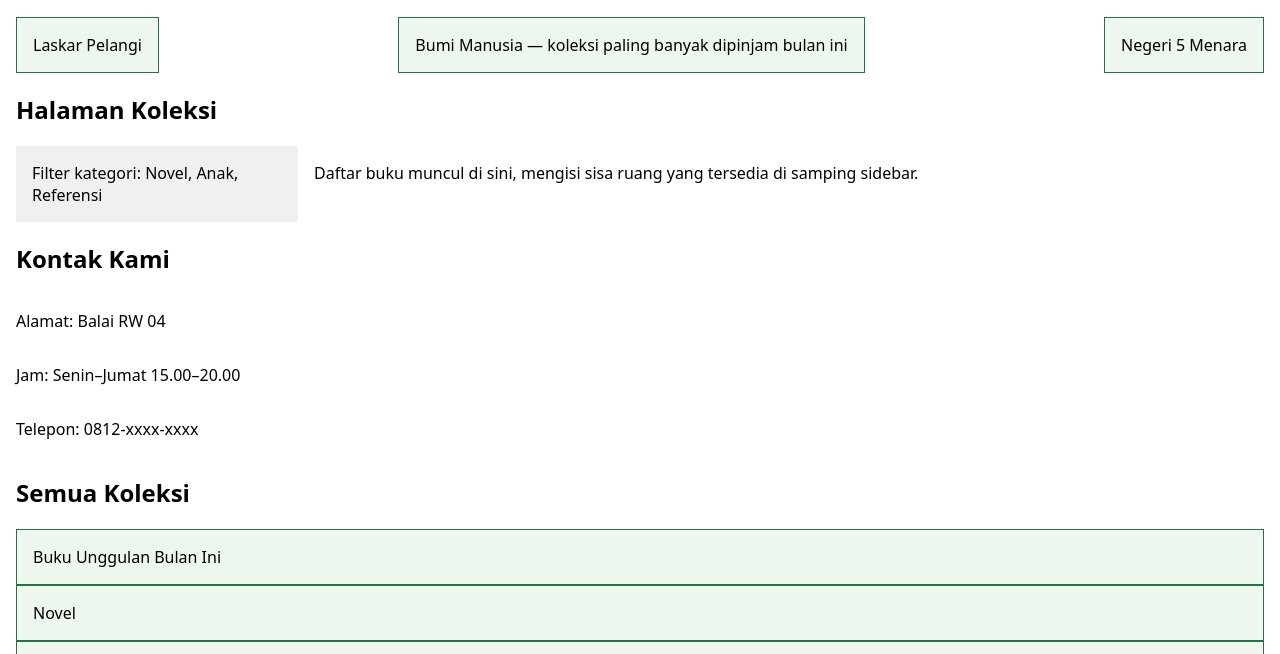
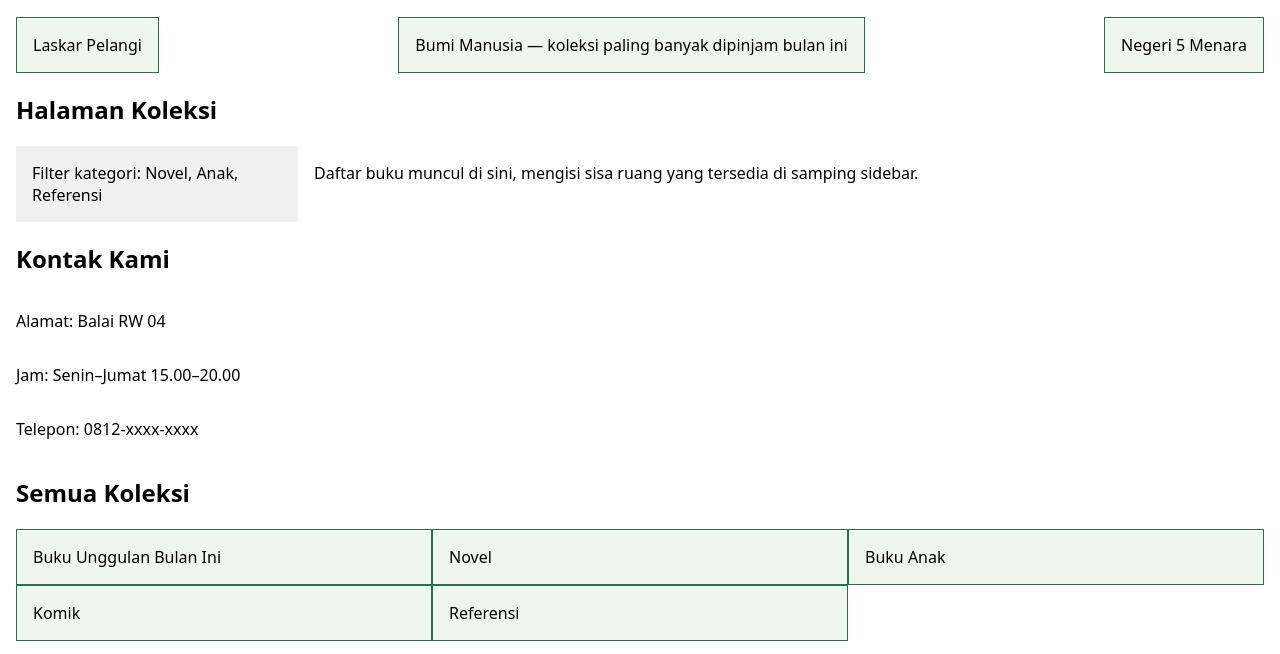
Before and after one commit to webdev-if-its/pweb-5053251028, a website: page m03/index.html in a window 1280 px wide. Shown: the part 138-792 px from the top of the page. Drawn offline with Linux system fonts and the light colour scheme.

Commit message:
Selesai level 6 m03

```diff
--- a/m03/style.css
+++ b/m03/style.css
@@ -49,6 +49,8 @@ body {
 
 /* Level 6 */
 .kisi {
+  display: grid;
+  grid-template-columns: repeat(3, 1fr);
 }
 
 .kartu-grid {
```
